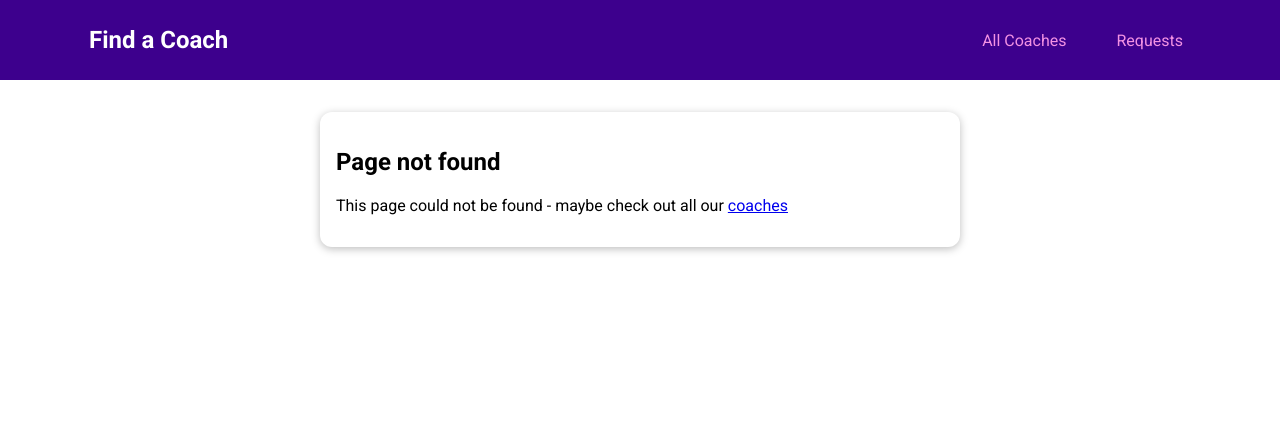
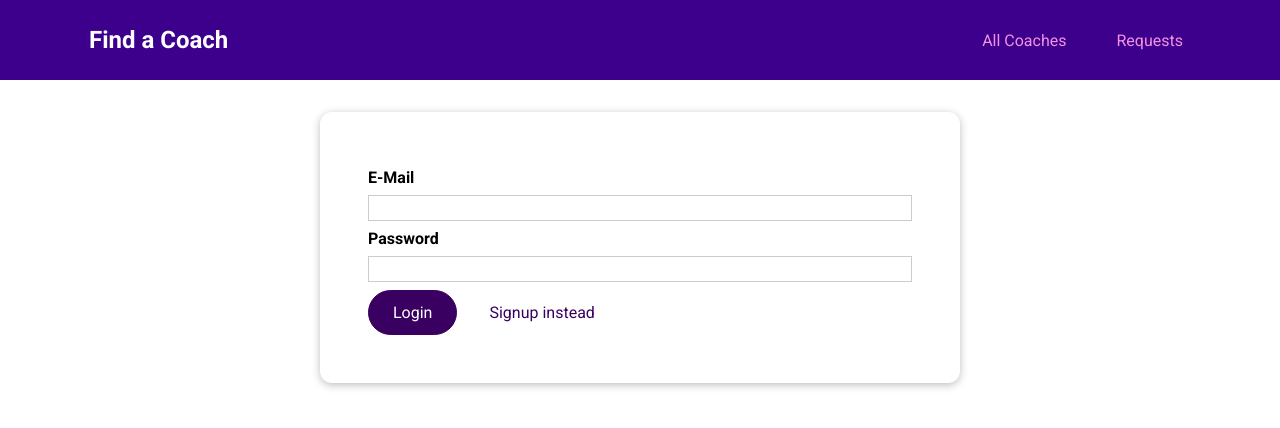
Before and after one commit to RahmatAT11/find-a-coach, a Vue app: page /auth in a window 1280 px wide. Before the commit this address had no page. Shown: the top 428 px of the page. Built offline with nearby package versions, Linux system fonts and the light colour scheme.

Commit message:
Prepare vuex for auth

```diff
--- /dev/null
+++ b/src/pages/auth/UserAuth.vue
@@ -0,0 +1,104 @@
+<template>
+  <base-card>
+    <form @submit.prevent="submitForm">
+      <div class="form-control">
+        <label for="email">E-Mail</label>
+        <input type="email" id="email" v-model.trim="email" />
+      </div>
+      <div class="form-control">
+        <label for="password">Password</label>
+        <input type="password" id="password" v-model.trim="password" />
+      </div>
+      <p v-if="!formIsValid">
+        Please enter a valid email and password (must be at least 6 characters
+        long)
+      </p>
+      <base-button>{{ submitButtonCaption }}</base-button>
+      <base-button type="button" mode="flat" @click="swithAuthMode">{{
+        switchModeButtonCaption
+      }}</base-button>
+    </form>
+  </base-card>
+</template>
+
+<script>
+export default {
+  data() {
+    return {
+      email: "",
+      password: "",
+      formIsValid: true,
+      mode: "login",
+    };
+  },
+  computed: {
+    submitButtonCaption() {
+      if (this.mode === "login") {
+        return "Login";
+      } else {
+        return "Signup";
+      }
+    },
+    switchModeButtonCaption() {
+      if (this.mode === "login") {
+        return "Signup instead";
+      } else {
+        return "Login instead";
+      }
+    },
+  },
+  methods: {
+    submitForm() {
+      this.formIsValid = true;
+      if (
+        this.email === "" ||
+        !this.email.includes("@") ||
+        this.password.length < 6
+      ) {
+        this.formIsValid = false;
+        return;
+      }
+    },
+    swithAuthMode() {
+      if (this.mode === "login") {
+        this.mode = "signup";
+      } else {
+        this.mode = "login";
+      }
+    },
+  },
+};
+</script>
+
+<style scoped>
+form {
+  margin: 1rem;
+  padding: 1rem;
+}
+
+.form-control {
+  margin: 0.5rem 0;
+}
+
+label {
+  font-weight: bold;
+  margin-bottom: 0.5rem;
+  display: block;
+}
+
+input,
+textarea {
+  display: block;
+  width: 100%;
+  font: inherit;
+  border: 1px solid #ccc;
+  padding: 0.15rem;
+}
+
+input:focus,
+textarea:focus {
+  border-color: #3d008d;
+  background-color: #faf6ff;
+  outline: none;
+}
+</style>
--- a/src/router.js
+++ b/src/router.js
@@ -6,6 +6,8 @@
 
 import ContactCoach from "./pages/requests/ContactCoach.vue";
 import RequestsReceived from "./pages/requests/RequestsReceived.vue";
+
+import UserAuth from "./pages/auth/UserAuth.vue";
 
 import NotFound from "./pages/NotFound.vue";
 
@@ -40,6 +42,10 @@
       component: RequestsReceived,
     },
     {
+      path: "/auth",
+      component: UserAuth,
+    },
+    {
       path: "/:notFound(.*)",
       component: NotFound,
     },
--- a/src/store/index.js
+++ b/src/store/index.js
@@ -1,21 +1,13 @@
 import { createStore } from "vuex";
 import coachesModule from "./modules/coaches/index";
 import requestsModule from "./modules/requests/index";
+import authModule from "./modules/auth/index";
 
 const store = createStore({
   modules: {
     coaches: coachesModule,
     requests: requestsModule,
-  },
-  state() {
-    return {
-      userId: "c3",
-    };
-  },
-  getters: {
-    userId(state) {
-      return state.userId;
-    },
+    auth: authModule,
   },
 });
 
--- /dev/null
+++ b/src/store/modules/auth/actions.js
@@ -0,0 +1 @@
+export default {};
--- /dev/null
+++ b/src/store/modules/auth/getters.js
@@ -0,0 +1,5 @@
+export default {
+  userId(state) {
+    return state.userId;
+  },
+};
--- /dev/null
+++ b/src/store/modules/auth/index.js
@@ -0,0 +1,14 @@
+import mutations from "./mutations";
+import getters from "./getters";
+import actions from "./actions";
+
+export default {
+  state() {
+    return {
+      userId: "c3",
+    };
+  },
+  actions,
+  getters,
+  mutations,
+};
--- /dev/null
+++ b/src/store/modules/auth/mutations.js
@@ -0,0 +1 @@
+export default {};
```
